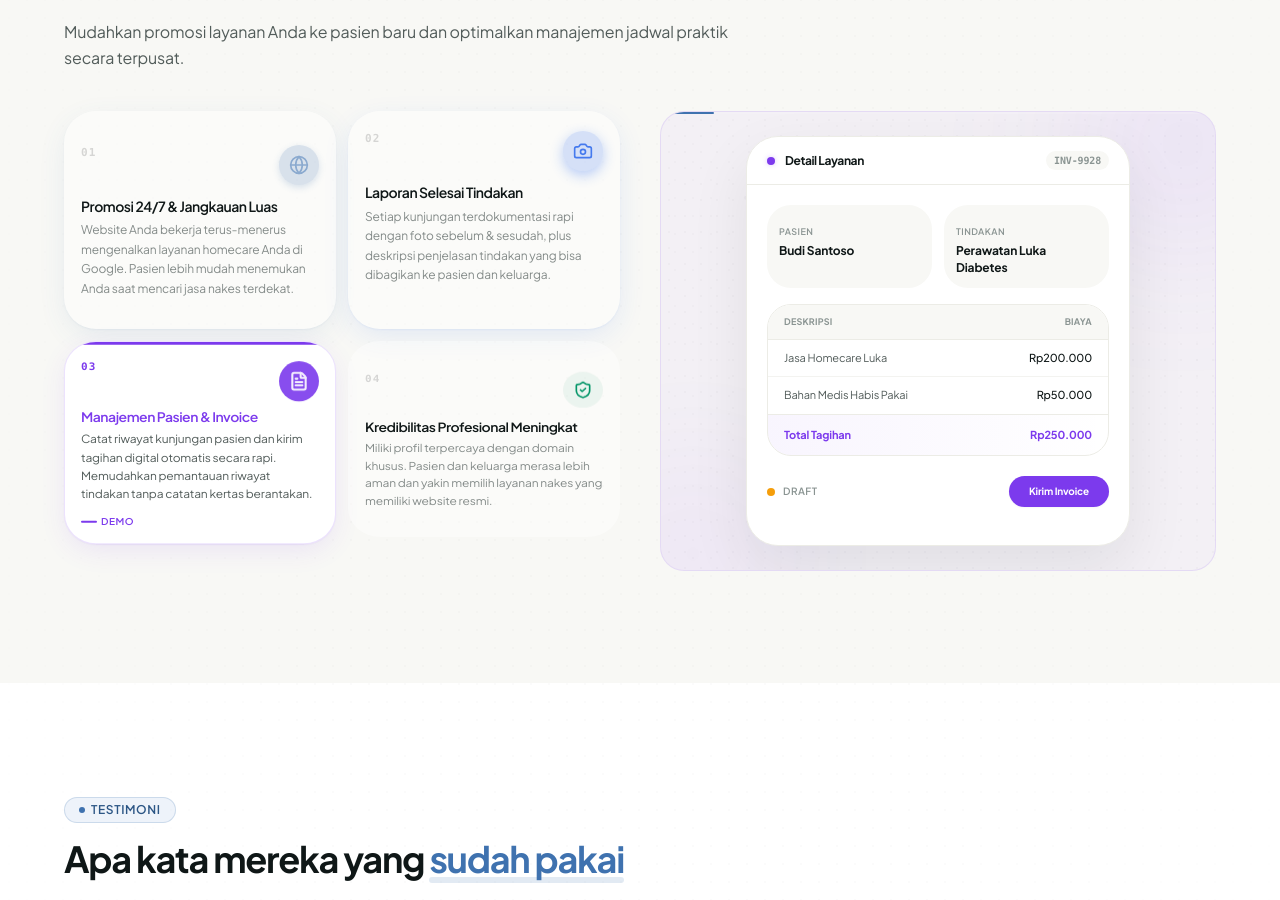
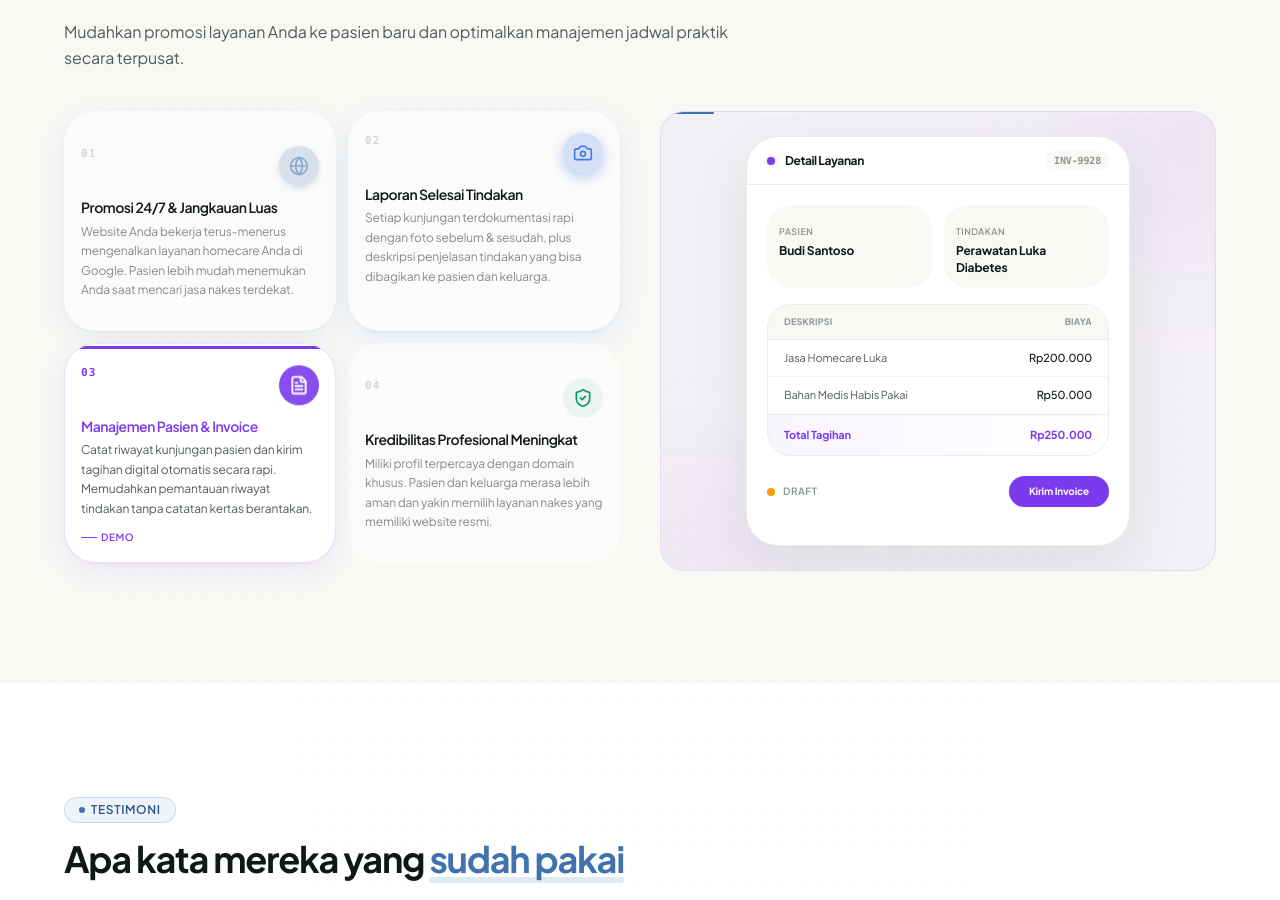
Before and after one commit to inisalman/nakespro, a Next.js app: page / in a window 1280 px wide. Shown: the part 3429-4329 px from the top of the page. Built offline with nearby package versions, Linux system fonts and the light colour scheme.

Commit message:
fix: samakan tinggi card benefit kiri dengan min-h-[220px]

```diff
--- a/src/components/benefits-section.tsx
+++ b/src/components/benefits-section.tsx
@@ -214,7 +214,7 @@ function BenefitCard({
       viewport={{ once: true }}
       transition={{ duration: 0.5, delay: index * 0.08, ease: [0.16, 1, 0.3, 1] }}
       className={cn(
-        "group relative w-full text-left rounded-2xl transition-all duration-500 overflow-hidden",
+        "group relative w-full text-left rounded-2xl transition-all duration-500 overflow-hidden min-h-[220px]",
         "border",
         isActive
           ? "bg-white shadow-lg ring-1"
```
